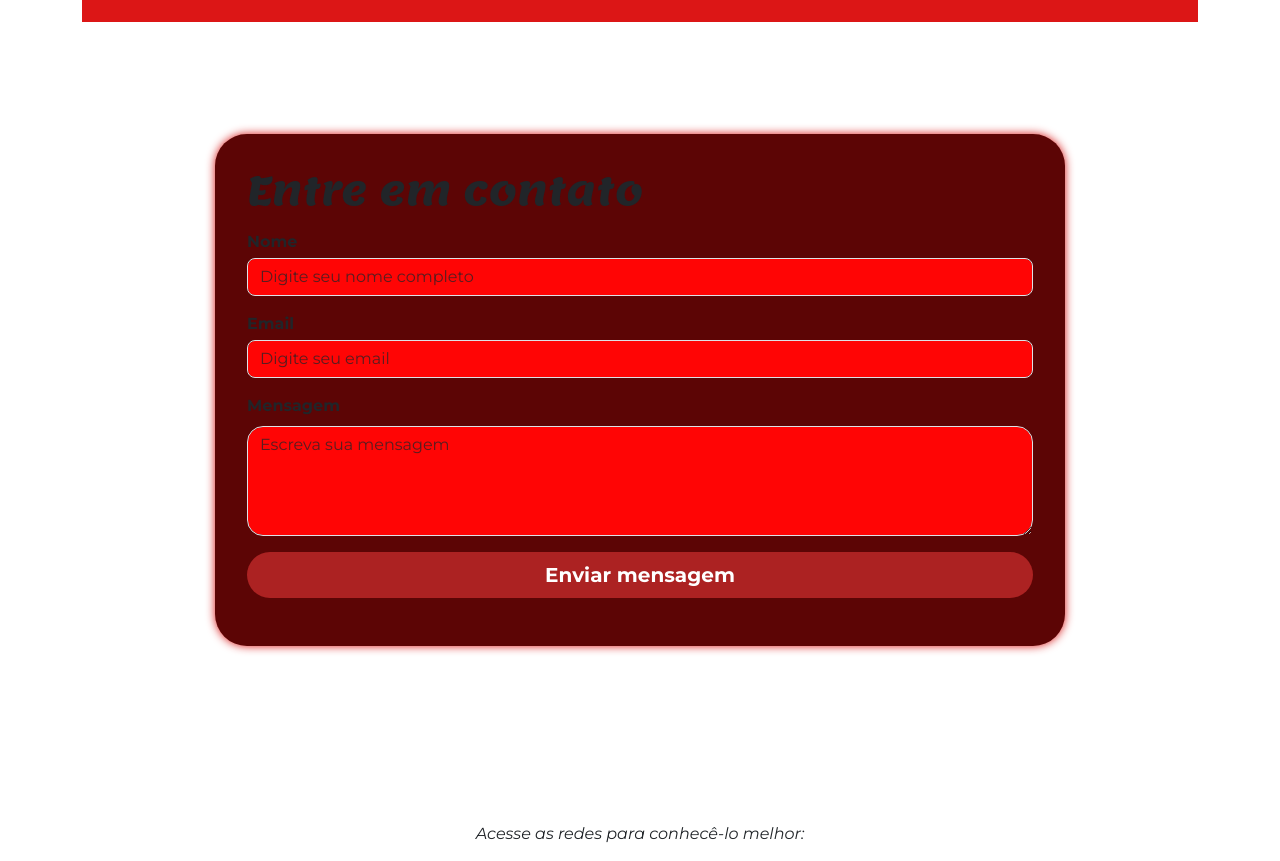
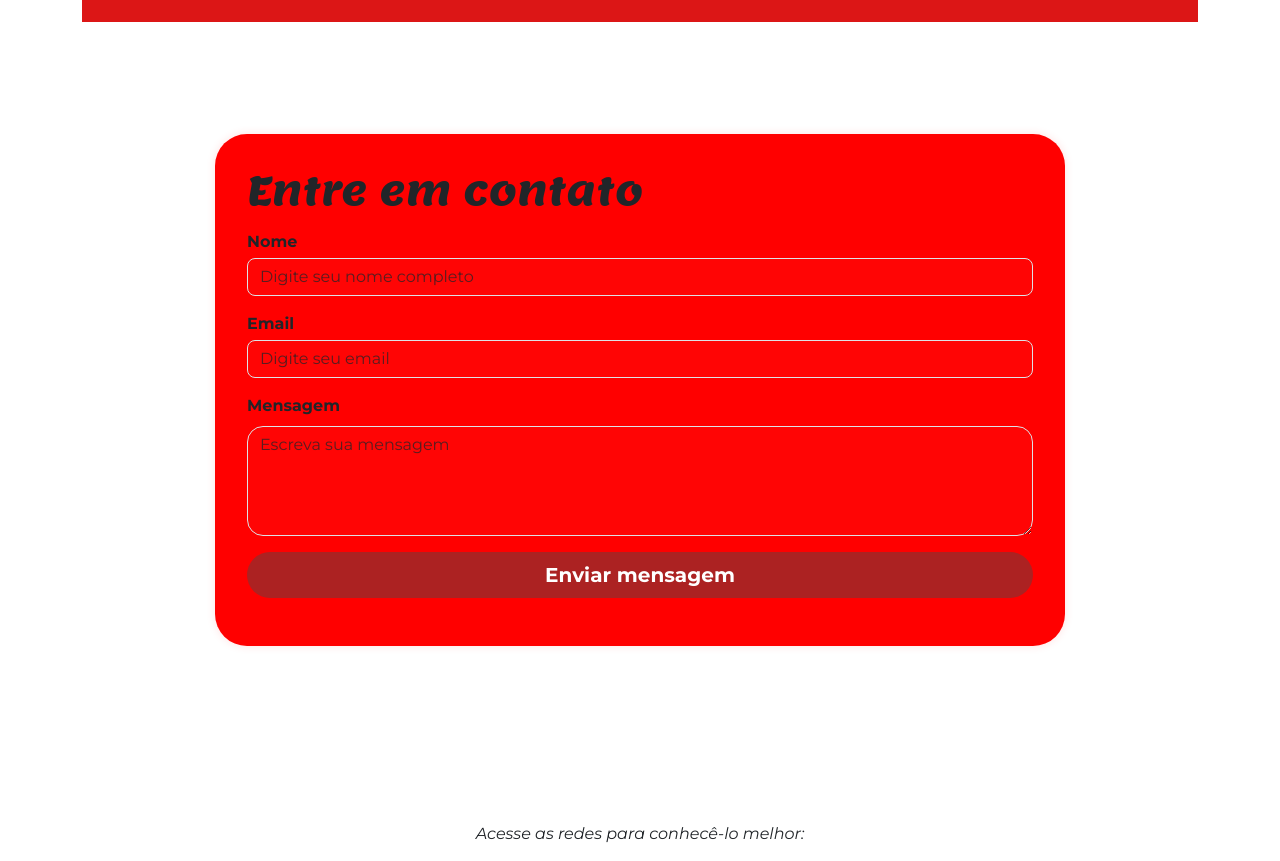
Before and after one commit to Otlefty/Michael-Jackson, a plain HTML site: page index.html in a window 1280 px wide. Shown: the part 2080-2941 px from the top of the page. Drawn offline with nearby package versions, Linux system fonts and the light colour scheme; a script that the page names is missing.

Commit message:
Update styles.css

```diff
--- a/styles.css
+++ b/styles.css
@@ -121,12 +121,12 @@ h2 {
 }
 
 .formulario {
-    background-color: #5c0505;
+    background-color: #ff0000;
     padding: 2rem;
     /* Espaçamento interno dentro do formulário */
     border-radius: 10px;
     /* Borda arredondada para o formulário */
-    box-shadow: 0 0 10px rgb(215, 23, 23);
+    box-shadow: 0 0 10px rgb(255, 225, 225);
     /* Sombra suave para destacar o formulário */
     font-weight: bold;
 }
```
